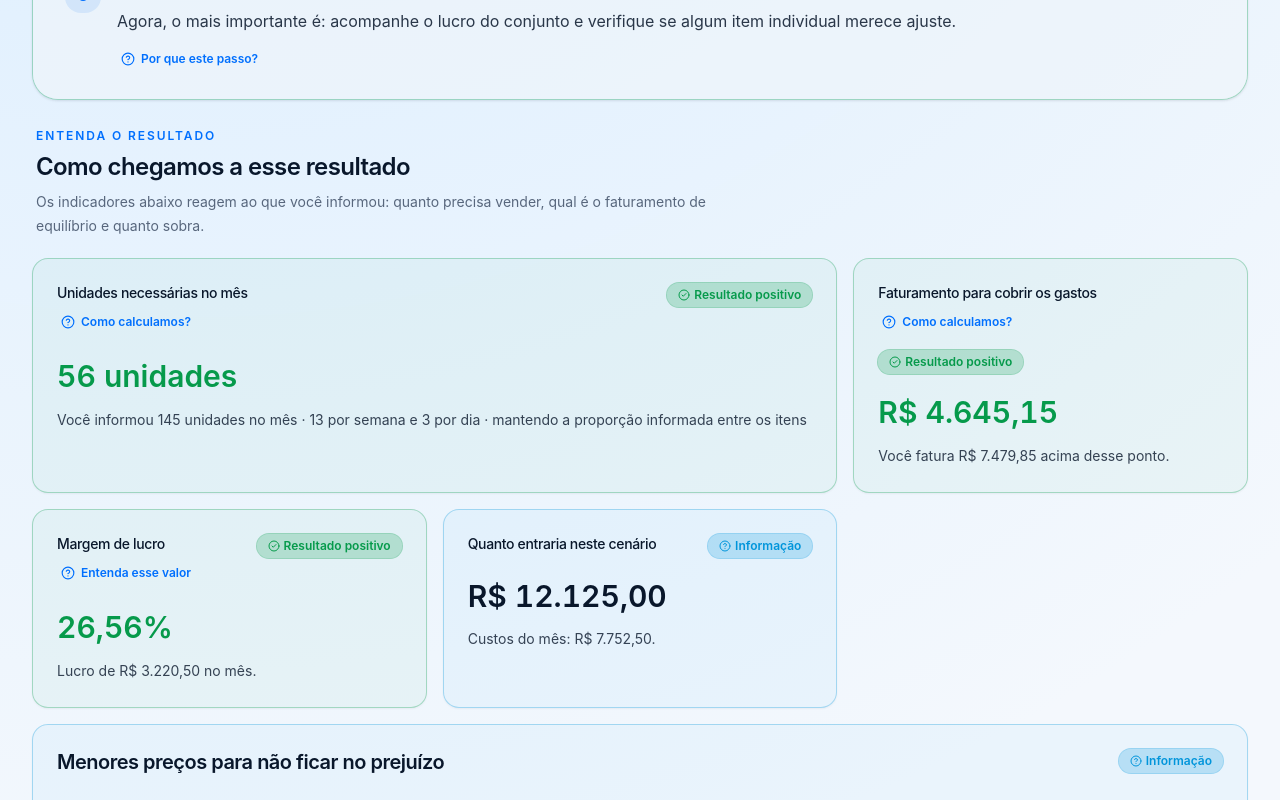
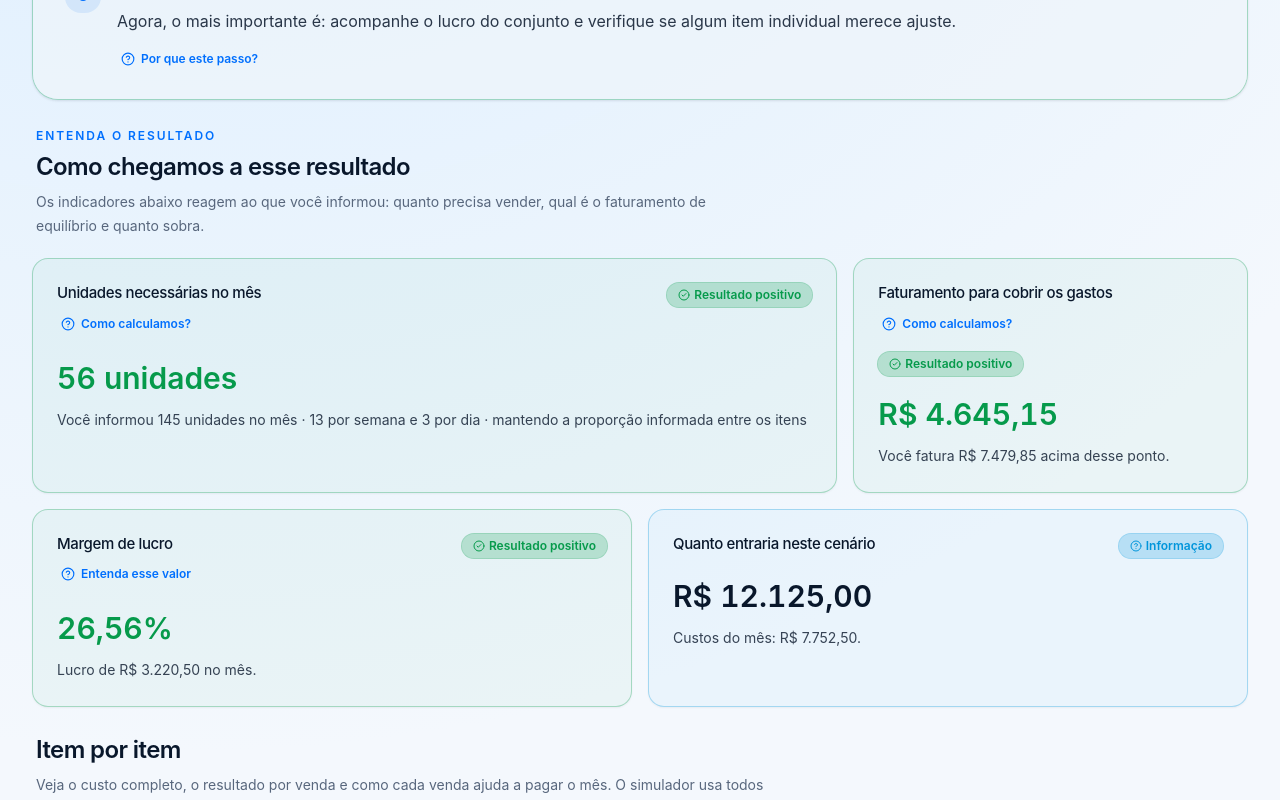
Before and after one commit to Lucrivo/Lucrivo, a Next.js app: page /visual-review in a window 1280 px wide. Shown: the part 800-1600 px from the top of the page. Built offline with nearby package versions, Linux system fonts and the light colour scheme.

Commit message:
refactor: clarify detailed report hierarchy

```diff
--- a/src/modules/reports/components/detailed-report-detail.tsx
+++ b/src/modules/reports/components/detailed-report-detail.tsx
@@ -8,15 +8,16 @@ import { buttonVariants } from "@/components/ui/button";
 import { cn } from "@/lib/utils";
 
 import { toDetailedReportViewModel } from "../presenters/to-detailed-report-view-model";
-import type { CurrentDetailedReportSnapshot } from "../types";
+import {
+  DETAILED_REPORT_CONTENT_VERSION,
+  type CurrentDetailedReportSnapshot,
+} from "../types";
 import { DetailedGuidanceList } from "./detailed-guidance-list";
 import { DetailedItemBreakdown } from "./detailed-item-breakdown";
 import { DetailedItemCard } from "./detailed-item-card";
 import { ReportExecutiveSummary } from "./report-executive-summary";
 import { ReportIndicators } from "./report-indicators";
 import { ReportSectionCard } from "./report-section-card";
-
-const detailedSectionKeys = new Set(["break_even", "sales_goal"]);
 
 function DetailedReportDetail({
   id,
@@ -30,6 +31,27 @@ function DetailedReportDetail({
   management?: ReactNode;
 }) {
   const viewModel = toDetailedReportViewModel({ id, createdAt, snapshot });
+  const legacySections =
+    snapshot.contentVersion === DETAILED_REPORT_CONTENT_VERSION
+      ? []
+      : viewModel.sections;
+  const legacyDetails =
+    legacySections.length > 0 ? (
+      <section aria-labelledby="legacy-calculation-title" className="grid gap-4">
+        <div className="grid gap-2 px-1">
+          <h2 id="legacy-calculation-title" className="text-2xl">
+            Detalhes preservados deste relatório
+          </h2>
+          <p className="text-muted-foreground max-w-3xl text-sm leading-6">
+            Estes textos foram gravados com as regras vigentes quando o
+            relatório foi criado.
+          </p>
+        </div>
+        {legacySections.map((section) => (
+          <ReportSectionCard key={section.key} section={section} />
+        ))}
+      </section>
+    ) : null;
 
   return (
     <main className="mx-auto grid w-full max-w-7xl min-w-0 gap-7 pb-10">
@@ -100,12 +122,9 @@ function DetailedReportDetail({
           </p>
         </div>
         <ReportIndicators indicators={viewModel.indicators} />
-        {viewModel.sections
-          .filter((section) => detailedSectionKeys.has(section.key))
-          .map((section) => (
-            <ReportSectionCard key={section.key} section={section} />
-          ))}
       </section>
+
+      {legacyDetails}
 
       <section aria-labelledby="item-details-title" className="grid gap-4">
         <div className="grid gap-2 px-1">
--- a/src/modules/reports/components/report-indicators.tsx
+++ b/src/modules/reports/components/report-indicators.tsx
@@ -8,11 +8,28 @@ import { tonePresentation } from "./report-tone";
 
 function ReportIndicatorCard({
   indicator,
+  className,
 }: {
   indicator: ReportIndicatorViewModel;
+  className?: string;
 }) {
   const presentation = tonePresentation[indicator.tone];
   const ToneIcon = presentation.icon;
+  const details = indicator.details?.length ? (
+    <dl className="border-border/70 divide-border bg-background/70 grid divide-y rounded-xl border px-4">
+      {indicator.details.map((detail) => (
+        <div
+          key={detail.id}
+          className="grid min-w-0 gap-1 py-3 sm:grid-cols-[minmax(0,1fr)_auto] sm:items-baseline sm:gap-4"
+        >
+          <dt className="font-medium break-words">{detail.label}</dt>
+          <dd className="text-muted-foreground break-words sm:text-right">
+            {detail.value}
+          </dd>
+        </div>
+      ))}
+    </dl>
+  ) : null;
 
   return (
     <Card
@@ -24,12 +41,15 @@ function ReportIndicatorCard({
         presentation.border,
         presentation.surface,
         indicator.featured && "sm:col-span-2",
+        className,
       )}
     >
       <CardHeader className="gap-3 px-5 pt-5 sm:px-6 sm:pt-6">
         <div className="flex flex-wrap items-start justify-between gap-3">
           <div className="grid min-w-0 gap-1">
-            <h3 className="text-sm font-medium">{indicator.label}</h3>
+            <h3 className="text-[0.9375rem] font-medium">
+              {indicator.label}
+            </h3>
             {indicator.help ? <PlainLanguageHelp {...indicator.help} /> : null}
           </div>
           <Badge variant={presentation.badge}>
@@ -40,9 +60,14 @@ function ReportIndicatorCard({
       </CardHeader>
       <CardContent className="grid gap-3 px-5 pb-5 sm:px-6 sm:pb-6">
         <p
+          data-value-state={
+            indicator.unavailable ? "unavailable" : "available"
+          }
           className={cn(
-            "text-2xl leading-tight font-semibold wrap-break-word tabular-nums sm:text-3xl",
-            presentation.value,
+            "leading-tight font-semibold wrap-break-word tabular-nums",
+            indicator.unavailable
+              ? "text-foreground/80 text-xl sm:text-2xl"
+              : cn("text-2xl sm:text-3xl", presentation.value),
           )}
         >
           {indicator.value}
@@ -57,6 +82,7 @@ function ReportIndicatorCard({
             {indicator.description}
           </p>
         ) : null}
+        {details}
       </CardContent>
     </Card>
   );
@@ -69,17 +95,46 @@ function ReportIndicators({
 }) {
   const featured = indicators.filter((indicator) => indicator.featured);
   const regular = indicators.filter((indicator) => !indicator.featured);
+  const layout =
+    featured.length === 1 && regular.length === 3
+      ? "featured-with-three"
+      : featured.length === 1 && regular.length === 4
+        ? "featured-with-four"
+        : "default";
 
   return (
     <div
       data-testid="report-indicators"
-      className="grid gap-4 sm:grid-cols-2 xl:grid-cols-3"
+      data-layout={layout}
+      className={cn(
+        "grid gap-4 sm:grid-cols-2",
+        layout !== "default" && "xl:grid-cols-12",
+      )}
     >
       {featured.map((indicator) => (
-        <ReportIndicatorCard key={indicator.key} indicator={indicator} />
+        <ReportIndicatorCard
+          key={indicator.key}
+          indicator={indicator}
+          className={cn(
+            "sm:col-span-2",
+            layout !== "default" && "xl:col-span-8",
+          )}
+        />
       ))}
-      {regular.map((indicator) => (
-        <ReportIndicatorCard key={indicator.key} indicator={indicator} />
+      {regular.map((indicator, index) => (
+        <ReportIndicatorCard
+          key={indicator.key}
+          indicator={indicator}
+          className={cn(
+            layout === "featured-with-four" && "xl:col-span-4",
+            layout === "featured-with-three" &&
+              (index === 0
+                ? "xl:col-span-4"
+                : index === 1
+                  ? "xl:col-span-6"
+                  : "sm:col-span-2 xl:col-span-6"),
+          )}
+        />
       ))}
     </div>
   );
```
Also changed, not shown: 2 other files (tests, documents, lock files or other folders).
